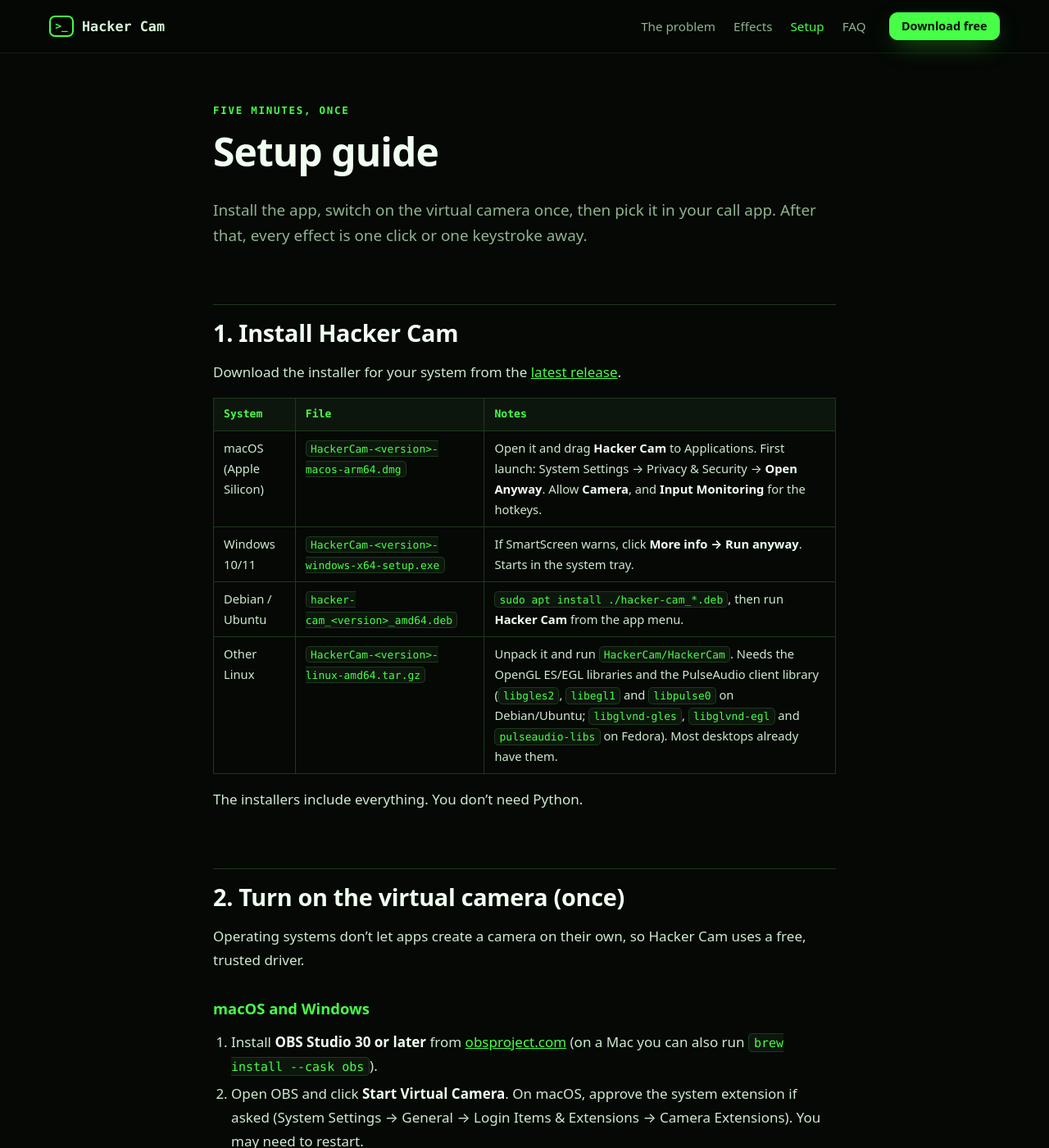
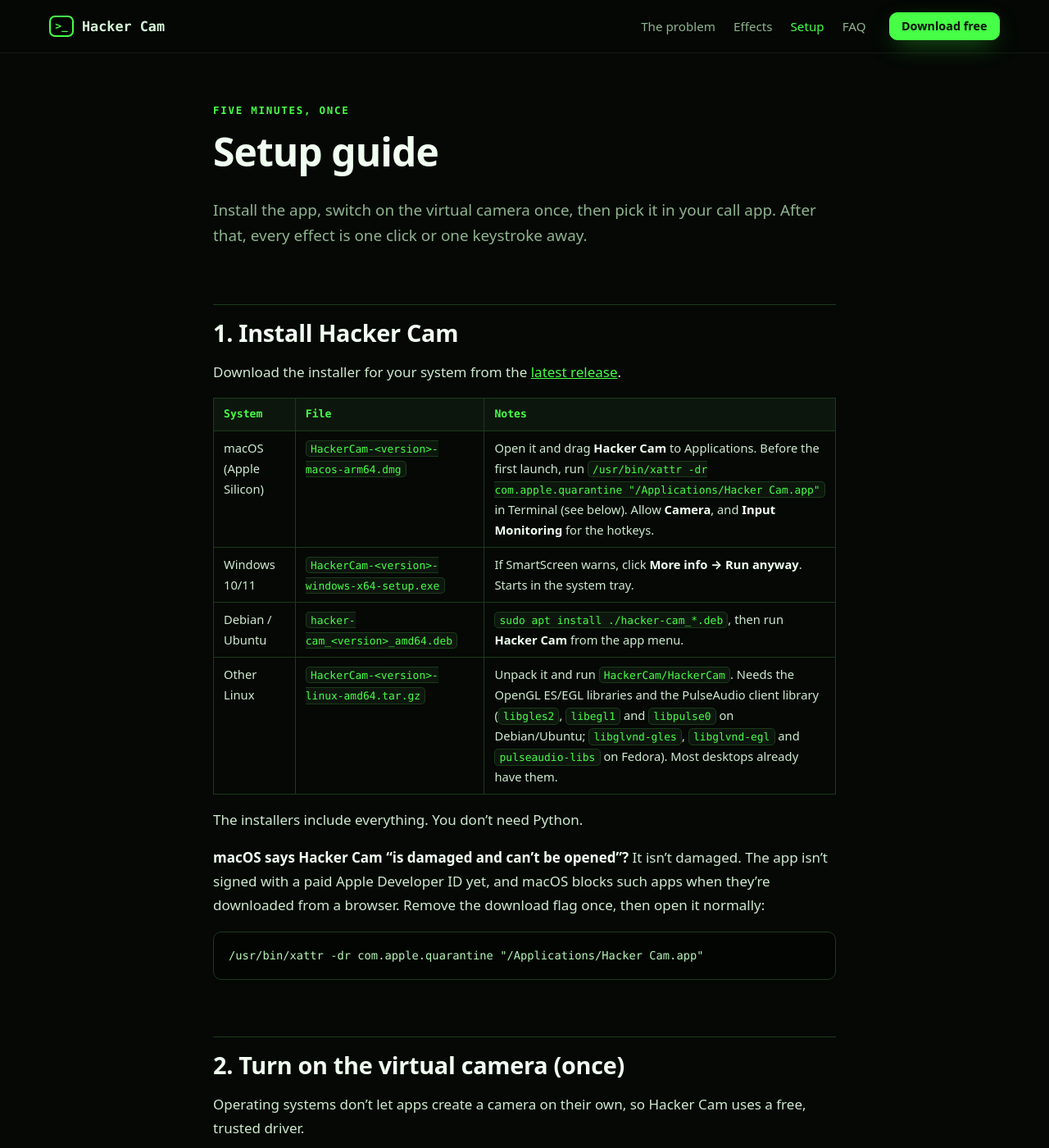
Before and after one commit to rohit-kaundal/HackerCamFilter, a Jekyll site: the page built from docs/setup.md, in a window 1280 px wide and 1400 px high. Shown: the whole window at 82% size. Built offline with Jekyll 4.4.1, drawn with Linux system fonts in a browser that asks for light colours.

````diff
--- a/docs/setup.md
+++ b/docs/setup.md
@@ -14,12 +14,18 @@ Download the installer for your system from the [latest release]({{ site.github_
 
 | System | File | Notes |
 |---|---|---|
-| macOS (Apple Silicon) | `HackerCam-<version>-macos-arm64.dmg` | Open it and drag **Hacker Cam** to Applications. First launch: System Settings → Privacy & Security → **Open Anyway**. Allow **Camera**, and **Input Monitoring** for the hotkeys. |
+| macOS (Apple Silicon) | `HackerCam-<version>-macos-arm64.dmg` | Open it and drag **Hacker Cam** to Applications. Before the first launch, run `/usr/bin/xattr -dr com.apple.quarantine "/Applications/Hacker Cam.app"` in Terminal (see below). Allow **Camera**, and **Input Monitoring** for the hotkeys. |
 | Windows 10/11 | `HackerCam-<version>-windows-x64-setup.exe` | If SmartScreen warns, click **More info → Run anyway**. Starts in the system tray. |
 | Debian / Ubuntu | `hacker-cam_<version>_amd64.deb` | `sudo apt install ./hacker-cam_*.deb`, then run **Hacker Cam** from the app menu. |
 | Other Linux | `HackerCam-<version>-linux-amd64.tar.gz` | Unpack it and run `HackerCam/HackerCam`. Needs the OpenGL ES/EGL libraries and the PulseAudio client library (`libgles2`, `libegl1` and `libpulse0` on Debian/Ubuntu; `libglvnd-gles`, `libglvnd-egl` and `pulseaudio-libs` on Fedora). Most desktops already have them. |
 
 The installers include everything. You don't need Python.
+
+**macOS says Hacker Cam "is damaged and can't be opened"?** It isn't damaged. The app isn't signed with a paid Apple Developer ID yet, and macOS blocks such apps when they're downloaded from a browser. Remove the download flag once, then open it normally:
+
+```bash
+/usr/bin/xattr -dr com.apple.quarantine "/Applications/Hacker Cam.app"
+```
 
 ## 2. Turn on the virtual camera (once)
 
````
Also changed, not shown: README.md, packaging/README.md.
